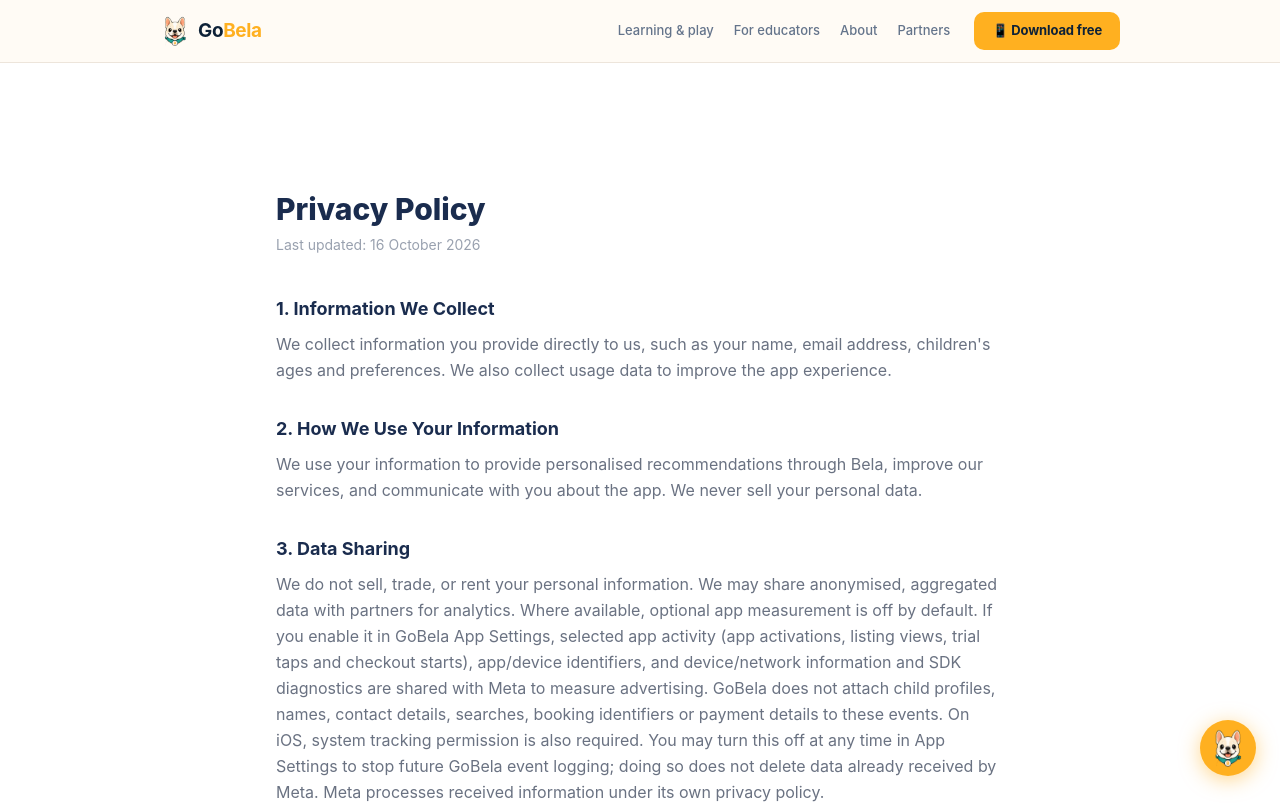
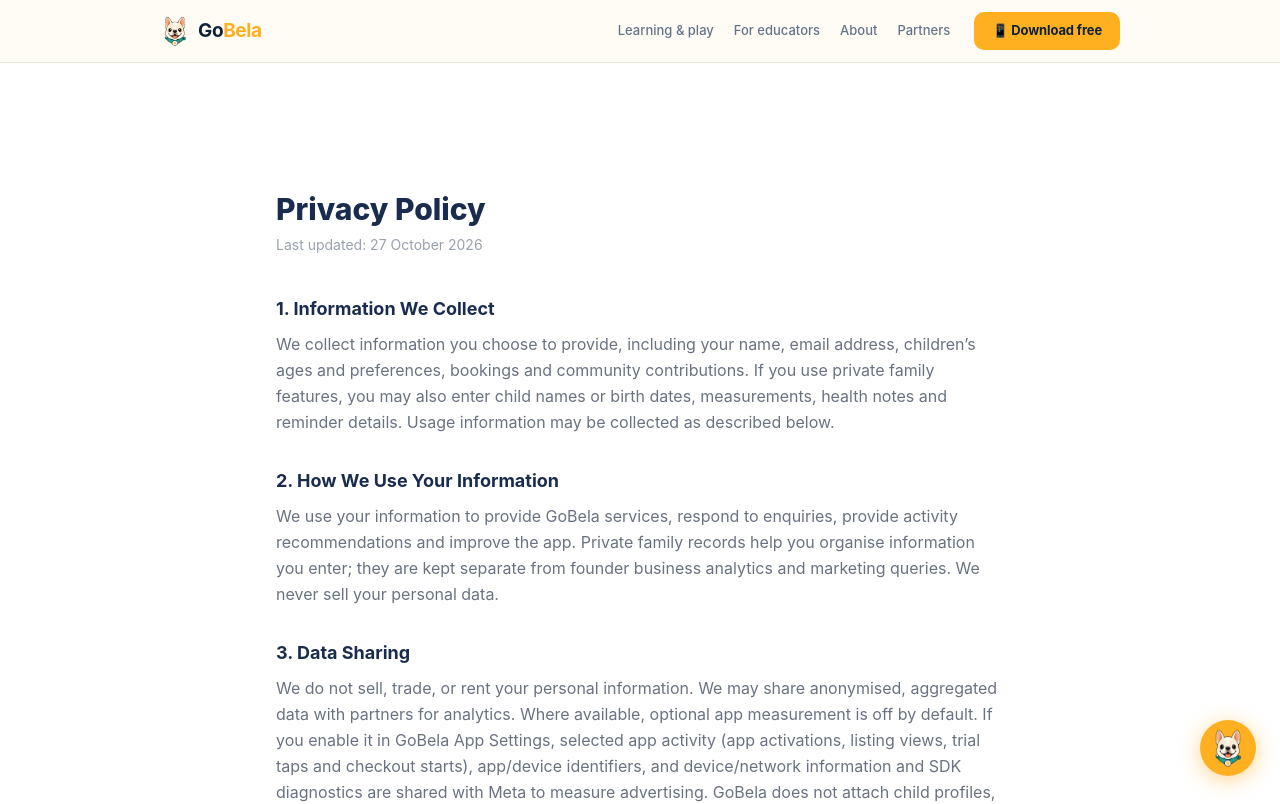
Before and after one commit to shuyangho-cloud/gobela-web, a Next.js app: page /privacy in a window 1280 px wide. Shown: the top 804 px of the page. Built offline with nearby package versions, Linux system fonts and the light colour scheme.

Commit message:
Fix workspace access transitions and reconcile privacy disclosures

```diff
--- a/app/privacy/page.tsx
+++ b/app/privacy/page.tsx
@@ -10,16 +10,16 @@ export default function PrivacyPage() {
 					<h1 className="text-3xl font-extrabold text-[#1A2C4E] mb-2">
 						Privacy Policy
 					</h1>
-					<p className="text-gray-400 text-sm mb-10">Last updated: 16 October 2026</p>
+					<p className="text-gray-400 text-sm mb-10">Last updated: 27 October 2026</p>
 
 					{[
 						{
 							title: "1. Information We Collect",
-							body: "We collect information you provide directly to us, such as your name, email address, children's ages and preferences. We also collect usage data to improve the app experience.",
+							body: "We collect information you choose to provide, including your name, email address, children’s ages and preferences, bookings and community contributions. If you use private family features, you may also enter child names or birth dates, measurements, health notes and reminder details. Usage information may be collected as described below.",
 						},
 						{
 							title: "2. How We Use Your Information",
-							body: "We use your information to provide personalised recommendations through Bela, improve our services, and communicate with you about the app. We never sell your personal data.",
+							body: "We use your information to provide GoBela services, respond to enquiries, provide activity recommendations and improve the app. Private family records help you organise information you enter; they are kept separate from founder business analytics and marketing queries. We never sell your personal data.",
 						},
 						{
 							title: "3. Data Sharing",
@@ -27,18 +27,30 @@ export default function PrivacyPage() {
 						},
 						{
 							title: "4. Data Security",
-							body: "We implement industry-standard security measures to protect your data. All data is encrypted in transit and at rest. We use Supabase for secure data storage.",
+							body: "We use authenticated access, per-account permissions and HTTPS for our hosted services. Supabase provides account and hosted data services; Vercel hosts the website and its APIs. Files you export to your own device are under your control.",
 						},
 						{
 							title: "5. Children's Privacy",
-							body: "We take children's privacy seriously. We collect only the minimum information needed (age ranges, dietary needs) to personalise recommendations. We do not collect personally identifiable information about children.",
+							body: "Child names, birth dates, dietary needs and health notes can identify a child and are personal data. Enter information only for children whose information you are authorised to manage. Private family records are accessible to the signed-in account that created them; sharing between guardian accounts is not currently provided.",
 						},
 						{
-							title: "6. Your Rights",
+							title: "6. Private Family Records and Consent",
+                            body: "Private family records require your consent. Withdrawing consent stops new child, health and reminder records while preserving access to export and delete existing records. Deleting a child removes the family health and reminder records linked to that child. These features organise user-entered records; they do not diagnose, prescribe, interpret growth measurements or determine vaccination schedules. Web reminders are records only and do not send background notifications.",
+                        },
+                        {
+                            title: "7. Hosting and Processing Locations",
+                            body: "GoBela data is not limited to Singapore. The production Supabase database is currently hosted in Japan, and website/API processing includes the United States. Hosting providers may use additional locations for their operations and subprocessors. Contact hello@gobela.sg for current processing and retention details before entering information you do not wish to store in these services.",
+                        },
+                        {
+                            title: "8. Retention and Deletion",
+                            body: "Private family records remain in your account until you delete the record, the linked child or the account through the applicable deletion process. Withdrawing consent does not automatically delete existing records. Backup and security-log copies are handled separately from the live database, so deleting online records does not imply immediate erasure of every recovery copy. Contact us for current backup/log retention details. Financial or transaction records may be retained where applicable requirements or unresolved disputes require them.",
+                        },
+                        {
+                            title: "9. Your Rights",
 							body: "You may request access to, correction of, or deletion of your personal data at any time by contacting us at hello@gobela.sg. We will respond within 30 days.",
 						},
 						{
-							title: "7. Contact Us",
+							title: "10. Contact Us",
 							body: "If you have any questions about this Privacy Policy, please contact us at hello@gobela.sg.",
 						},
 					].map((section) => (
```
Also changed, not shown: app/superbrain/Workspace.tsx (+10 -4 lines), 4 other files (tests, documents, lock files or other folders).
